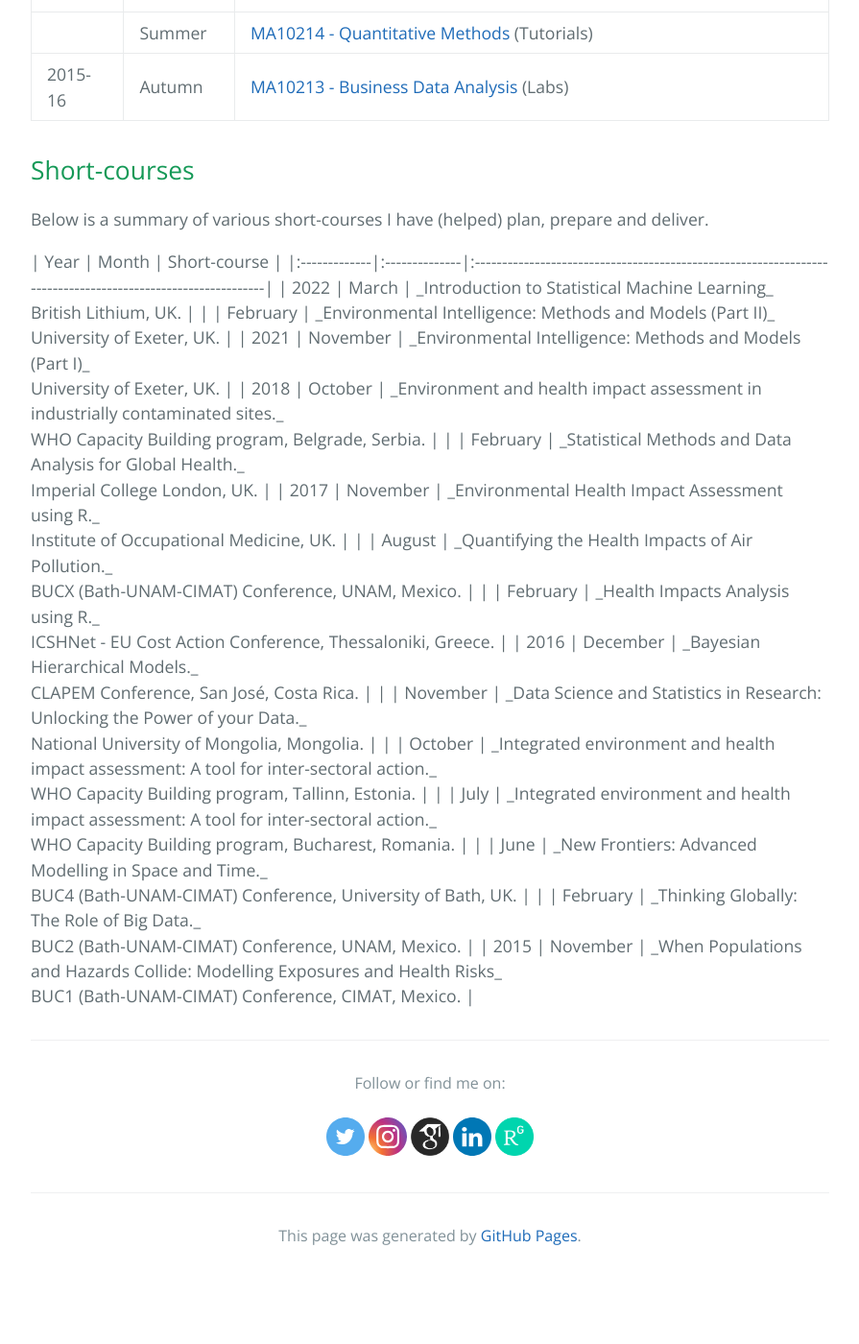
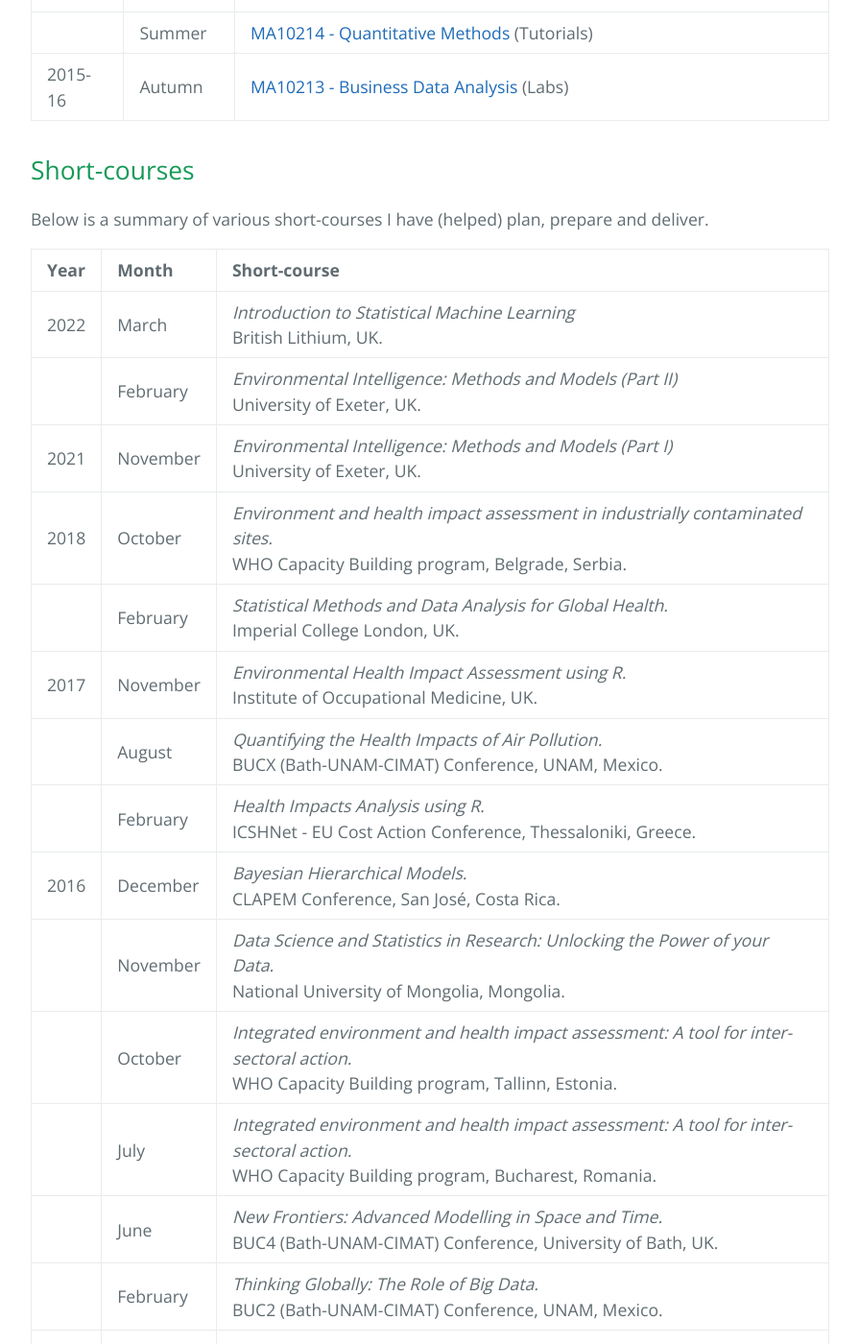
Before and after one commit to matthewllthomas/matthewllthomas.github.io, a Jekyll site: the page built from teaching/index.md, in a window 1280 px wide and 1400 px high, scrolled down 1328 px. Shown: the whole window at 96% size, without its empty margins (192-1087 px from the left). Built offline with Jekyll 4.4.1, drawn with Linux system fonts in a browser that asks for light colours; the repository's description, which GitHub fills in, is left out; before the commit the page ends 2659 px from its top, so only the background shows below that; some of the changed text lies outside the part shown.

Commit message:
Update index.md

```diff
--- a/teaching/index.md
+++ b/teaching/index.md
@@ -30,8 +30,7 @@ Below is a summary of my undergraduate and postgraduate teaching experience.
 ## Short-courses
 
 Below is a summary of various short-courses I have (helped) plan, prepare and deliver.
-
-<p style="font-size::80%;">
+<sub>
 
 | Year        | Month          | Short-course |
 |:-------------|:--------------|:------------------------------------------------------------------------------------------------------------|
@@ -51,4 +50,4 @@ Below is a summary of various short-courses I have (helped) plan, prepare and de
 |                 | February  | _Thinking Globally: The Role of Big Data._<br> BUC2 (Bath-UNAM-CIMAT) Conference, UNAM, Mexico. |
 | 2015        | November  | _When Populations and Hazards Collide: Modelling Exposures and Health Risks_ <br> BUC1 (Bath-UNAM-CIMAT) Conference, CIMAT, Mexico. |
 
-</p>
+</sub>
```
